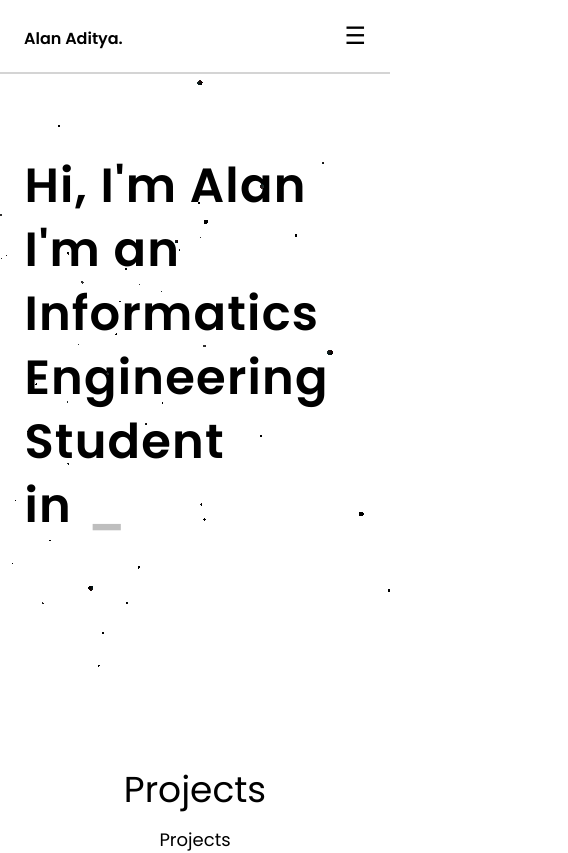
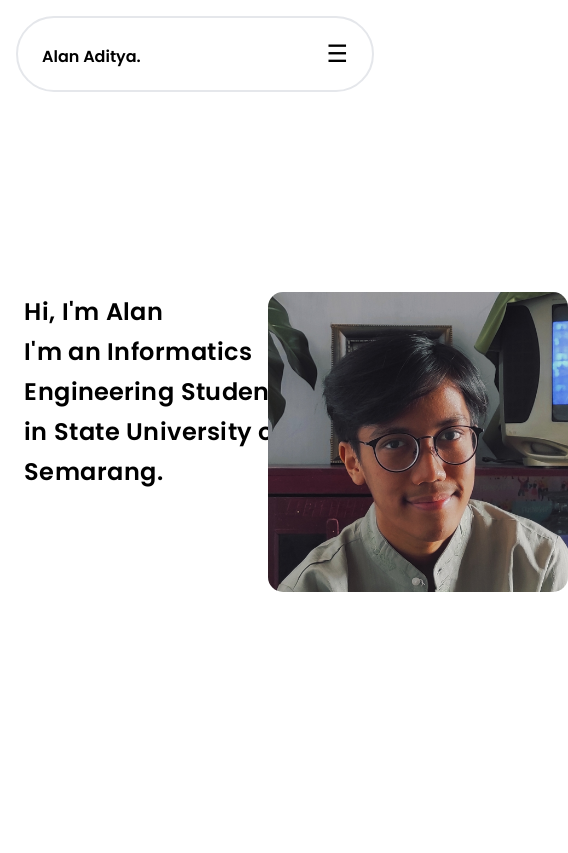
Before and after one commit to adtyalan/adtyalan.github.io, a React (Vite) app: page / in a window 390 px wide. Shown: the top 853 px of the page, 568 px wide, since content can reach past the window. Built offline with nearby package versions, Linux system fonts and the light colour scheme.

Commit message:
Perbaiki UI dan eksplorasi reactbits lagi--terdapat bugs pada tampilan hero tiltedcard pada mobile

```diff
--- a/src/components/AboutMe.jsx
+++ b/src/components/AboutMe.jsx
@@ -5,9 +5,11 @@ import ScrollVelocity from "../kit/TextAnimations/ScrollVelocity/ScrollVelocity.
 const AboutMe = () => {
   return (
     <div id="about">
-      <div class="w-auto border-y-2 border-y-gray-800 py-4 mt-30">
+      <div class="w-auto text-white bg-black py-4 mt-30">
         <ScrollVelocity
-          texts={["OTW Fullstack Developer 🤖 "]}
+          texts={[
+            "Fullstack Web Developer ⚪ UI/UX Design ⚪ Graphic Design ⚪ Photography ⚪ Mobile Developer ⚪",
+          ]}
           velocity={100}
           className="custom-scroll-text"
         />
--- a/src/components/Hero.jsx
+++ b/src/components/Hero.jsx
@@ -3,6 +3,8 @@ import { Link } from "react-router-dom";
 import { Typewriter } from "react-simple-typewriter";
 import Squares from "../kit/Backgrounds/Squares/Squares.jsx";
 import Particles from "../kit/Backgrounds/Particles/Particles.jsx";
+import BlurText from "../kit/TextAnimations/BlurText/BlurText.jsx";
+import TiltedCard from "../kit/Components/TiltedCard/TiltedCard.jsx";
 
 const Hero = () => {
   return (
@@ -11,21 +13,37 @@ const Hero = () => {
         id="greeting-words"
         style={{ width: "100%", height: "100%", position: "relative" }}
       >
-        <h1 class="py-10 font-semibold absolute inset-y-10 md:inset-y-25 start-1/16 whitespace-pre-line text-5xl/16 tracking-wide">
-          <Typewriter
-            words={[
-              "Hi, I'm Alan\nI'm an Informatics Engineering Student\nin State University of Semarang.",
-            ]}
-            loop={100}
-            cursor
-            cursorStyle="_"
-            typeSpeed={30}
-            deleteSpeed={50}
-            delaySpeed={2000}
+        <h1 class="py-40 sm:py-0 font-semibold absolute inset-y-10 md:inset-y-20   start-1/16 whitespace-pre-line tracking-wide">
+          <BlurText
+            text={
+              "Hi, I'm Alan\nI'm an Informatics\nEngineering Student\nin State University of\nSemarang."
+            }
+            delay={10}
+            animateBy="line"
+            direction="top"
+            className="text-2xl/10 sm:text-4xl/16"
           />
         </h1>
-        <div style={{ width: "100%", height: "600px", position: "relative" }}>
-          <Particles
+        <h1 class="py-40 sm:py-0 font-semibold absolute inset-y-10 md:inset-y-20   start-11/16 whitespace-pre-line tracking-wide">
+          <TiltedCard
+            className="absolute top-1/2 left-1/2 -translate-x-1/2 -translate-y-1/2 "
+            imageSrc="../src/assets/image/IMG_20230214_093208.jpg"
+            altText="Kendrick Lamar - GNX Album Cover"
+            captionText="Alan Aditya"
+            containerHeight="300px"
+            containerWidth="300px"
+            imageHeight="300px"
+            imageWidth="300px"
+            rotateAmplitude={12}
+            scaleOnHover={1.2}
+            showMobileWarning={false}
+            showTooltip={true}
+            displayOverlayContent={true}
+            overlayContent={<p className="tilted-card-demo-text"></p>}
+          />
+        </h1>
+        <div className="w-full h-dvh overflow-hidden">
+          {/* <Particles
             particleColors={["#000000", "#000000"]}
             particleCount={200}
             particleSpread={10}
@@ -34,7 +52,8 @@ const Hero = () => {
             moveParticlesOnHover={true}
             alphaParticles={false}
             disableRotation={false}
-          />
+          /> */}
+          <p></p>
         </div>
       </article>
     </>
--- a/src/components/NavBar.jsx
+++ b/src/components/NavBar.jsx
@@ -19,7 +19,8 @@ const NavBar = () => {
 
   return (
     <>
-      <header className="bg-white w-full flex justify-between items-baseline py-5 px-6 sticky top-0 border-b-2 border-b-neutral-300 z-50">
+      <header className="sticky top-0 z-10 px-4 pt-4 md:px-6 md:pt-6">
+        <div className="bg-white w-full flex justify-between items-baseline py-5 px-6 sticky top-0 border-2 border-gray-200 rounded-full">
           <div className="logo">
             <Link to="/">
               <h2 className="font-semibold">Alan Aditya.</h2>
@@ -60,30 +61,27 @@ const NavBar = () => {
               </li>
             </ul>
           </nav>
+        </div>
       </header>
       {/* Offcanvas Drawer untuk mobile */}
       {isDrawerOpen && (
-        <div className="fixed inset-0 z-50 flex">
-          <div className="absolute top-6.5 right-2 flex justify-end items-start w-full pr-4">
+        <div className="fixed inset-0 z-11 flex bg-white">
+          <div className="absolute top-11 right-7 flex justify-end items-start w-full h-full pr-4">
             <button className="bg-white w-fit mb-4" onClick={toggleDrawer}>
-              <img
-                src="../public/icons/cross.svg"
-                alt="close"
-                className="w-5 h-5"
-              />
+              <img src="/icons/cross.svg" alt="close" className="w-4 h-4" />
             </button>
           </div>
           <div
             className="absolute top-[77px] right-0 w-screen bg-white py-6 px-6 flex-none flex flex-col justify-start items-start"
             style={{ height: "calc(100% - 77px)" }}
           >
-            <ul className="w-full flex flex-col gap-4 font-medium">
+            <ul className="w-full flex flex-col gap-4 font-medium px-4 py-10">
               <li className="flex flex-row justify-between items-center">
                 <Link to="/graphic" onClick={toggleDrawer}>
                   Projects
                 </Link>
                 <img
-                  src="../public/icons/arrow-up-right.svg"
+                  src="/icons/arrow-up-right.svg"
                   alt="arrow"
                   className="w-4 h-4"
                 />
--- /dev/null
+++ b/src/kit/Components/TiltedCard/TiltedCard.jsx
@@ -0,0 +1,134 @@
+import { useRef, useState } from "react";
+import { motion, useMotionValue, useSpring } from "framer-motion";
+
+const springValues = {
+  damping: 30,
+  stiffness: 100,
+  mass: 2,
+};
+
+export default function TiltedCard({
+  imageSrc,
+  altText = "Tilted card image",
+  captionText = "",
+  containerHeight = "300px",
+  containerWidth = "100%",
+  imageHeight = "300px",
+  imageWidth = "300px",
+  scaleOnHover = 1.1,
+  rotateAmplitude = 14,
+  showMobileWarning = true,
+  showTooltip = true,
+  overlayContent = null,
+  displayOverlayContent = false,
+}) {
+  const ref = useRef(null);
+  const x = useMotionValue(0);
+  const y = useMotionValue(0);
+  const rotateX = useSpring(useMotionValue(0), springValues);
+  const rotateY = useSpring(useMotionValue(0), springValues);
+  const scale = useSpring(1, springValues);
+  const opacity = useSpring(0);
+  const rotateFigcaption = useSpring(0, {
+    stiffness: 350,
+    damping: 30,
+    mass: 1,
+  });
+
+  const [lastY, setLastY] = useState(0);
+
+  function handleMouse(e) {
+    if (!ref.current) return;
+
+    const rect = ref.current.getBoundingClientRect();
+    const offsetX = e.clientX - rect.left - rect.width / 2;
+    const offsetY = e.clientY - rect.top - rect.height / 2;
+
+    const rotationX = (offsetY / (rect.height / 2)) * -rotateAmplitude;
+    const rotationY = (offsetX / (rect.width / 2)) * rotateAmplitude;
+
+    rotateX.set(rotationX);
+    rotateY.set(rotationY);
+
+    x.set(e.clientX - rect.left);
+    y.set(e.clientY - rect.top);
+
+    const velocityY = offsetY - lastY;
+    rotateFigcaption.set(-velocityY * 0.6);
+    setLastY(offsetY);
+  }
+
+  function handleMouseEnter() {
+    scale.set(scaleOnHover);
+    opacity.set(1);
+  }
+
+  function handleMouseLeave() {
+    opacity.set(0);
+    scale.set(1);
+    rotateX.set(0);
+    rotateY.set(0);
+    rotateFigcaption.set(0);
+  }
+
+  return (
+    <figure
+      ref={ref}
+      className="relative w-full h-full [perspective:800px] flex flex-col items-center justify-center"
+      style={{
+        height: containerHeight,
+        width: containerWidth,
+      }}
+      onMouseMove={handleMouse}
+      onMouseEnter={handleMouseEnter}
+      onMouseLeave={handleMouseLeave}
+    >
+      {showMobileWarning && (
+        <div className="absolute top-4 text-center text-sm block sm:hidden">
+          This effect is not optimized for mobile. Check on desktop.
+        </div>
+      )}
+
+      <motion.div
+        className="relative [transform-style:preserve-3d]"
+        style={{
+          width: imageWidth,
+          height: imageHeight,
+          rotateX,
+          rotateY,
+          scale,
+        }}
+      >
+        <motion.img
+          src={imageSrc}
+          alt={altText}
+          className="absolute top-0 left-0 object-cover rounded-[15px] will-change-transform [transform:translateZ(0)]"
+          style={{
+            width: imageWidth,
+            height: imageHeight,
+          }}
+        />
+
+        {displayOverlayContent && overlayContent && (
+          <motion.div className="absolute top-0 left-0 z-[2] will-change-transform [transform:translateZ(30px)]">
+            {overlayContent}
+          </motion.div>
+        )}
+      </motion.div>
+
+      {showTooltip && (
+        <motion.figcaption
+          className="pointer-events-none absolute left-0 top-0 rounded-[4px] bg-white px-[10px] py-[4px] text-[10px] text-[#2d2d2d] opacity-0 z-[3] hidden sm:block"
+          style={{
+            x,
+            y,
+            opacity,
+            rotate: rotateFigcaption,
+          }}
+        >
+          {captionText}
+        </motion.figcaption>
+      )}
+    </figure>
+  );
+}
--- /dev/null
+++ b/src/kit/TextAnimations/BlurText/BlurText.jsx
@@ -0,0 +1,137 @@
+/*
+	Installed from https://reactbits.dev/tailwind/
+*/
+
+import { motion } from "framer-motion";
+import { useEffect, useRef, useState, useMemo } from "react";
+
+const buildKeyframes = (from, steps) => {
+  const keys = new Set([
+    ...Object.keys(from),
+    ...steps.flatMap((s) => Object.keys(s)),
+  ]);
+
+  const keyframes = {};
+  keys.forEach((k) => {
+    keyframes[k] = [from[k], ...steps.map((s) => s[k])];
+  });
+  return keyframes;
+};
+
+// ...existing code...
+const BlurText = ({
+  text = "",
+  delay = 200,
+  className = "",
+  animateBy = "words",
+  direction = "top",
+  threshold = 0.1,
+  rootMargin = "0px",
+  animationFrom,
+  animationTo,
+  easing = (t) => t,
+  onAnimationComplete,
+  stepDuration = 0.35,
+}) => {
+  const lines = useMemo(() => text.split("\n"), [text]);
+  const [inView, setInView] = useState(false);
+  const ref = useRef(null);
+
+  useEffect(() => {
+    if (!ref.current) return;
+    const observer = new IntersectionObserver(
+      ([entry]) => {
+        if (entry.isIntersecting) {
+          setInView(true);
+          observer.unobserve(ref.current);
+        }
+      },
+      { threshold, rootMargin }
+    );
+    observer.observe(ref.current);
+    return () => observer.disconnect();
+    // eslint-disable-next-line react-hooks/exhaustive-deps
+  }, [threshold, rootMargin]);
+
+  const defaultFrom = useMemo(
+    () =>
+      direction === "top"
+        ? { filter: "blur(10px)", opacity: 0, y: -50 }
+        : { filter: "blur(10px)", opacity: 0, y: 50 },
+    [direction]
+  );
+
+  const defaultTo = useMemo(
+    () => [
+      {
+        filter: "blur(5px)",
+        opacity: 0.5,
+        y: direction === "top" ? 5 : -5,
+      },
+      { filter: "blur(0px)", opacity: 1, y: 0 },
+    ],
+    [direction]
+  );
+
+  const fromSnapshot = animationFrom ?? defaultFrom;
+  const toSnapshots = animationTo ?? defaultTo;
+
+  const stepCount = toSnapshots.length + 1;
+  const totalDuration = stepDuration * (stepCount - 1);
+  const times = Array.from({ length: stepCount }, (_, i) =>
+    stepCount === 1 ? 0 : i / (stepCount - 1)
+  );
+
+  let wordCount = 0;
+
+  return (
+    <div ref={ref} className={`blur-text ${className}`}>
+      {lines.map((line, lineIndex) => {
+        const segments =
+          animateBy === "words" ? line.split(" ") : line.split("");
+        return (
+          <p key={lineIndex} className="flex flex-wrap">
+            {segments.map((segment, segmentIndex) => {
+              const animateKeyframes = buildKeyframes(
+                fromSnapshot,
+                toSnapshots
+              );
+
+              const spanTransition = {
+                duration: totalDuration,
+                times,
+                delay: (wordCount * delay) / 1000,
+                ease: easing,
+              };
+
+              const isLastWord =
+                lineIndex === lines.length - 1 &&
+                segmentIndex === segments.length - 1;
+              wordCount++;
+
+              return (
+                <motion.span
+                  className="inline-block will-change-[transform,filter,opacity]"
+                  key={segmentIndex}
+                  initial={fromSnapshot}
+                  animate={inView ? animateKeyframes : fromSnapshot}
+                  transition={spanTransition}
+                  onAnimationComplete={
+                    isLastWord ? onAnimationComplete : undefined
+                  }
+                >
+                  {segment === " " ? "\u00A0" : segment}
+                  {animateBy === "words" &&
+                    segmentIndex < segments.length - 1 &&
+                    "\u00A0"}
+                </motion.span>
+              );
+            })}
+          </p>
+        );
+      })}
+    </div>
+  );
+};
+
+export default BlurText;
```
Also changed, not shown: package.json (+5 -5 lines), 1 other file (tests, documents, lock files or other folders). Lines whose indentation alone changed are shown as unchanged.
